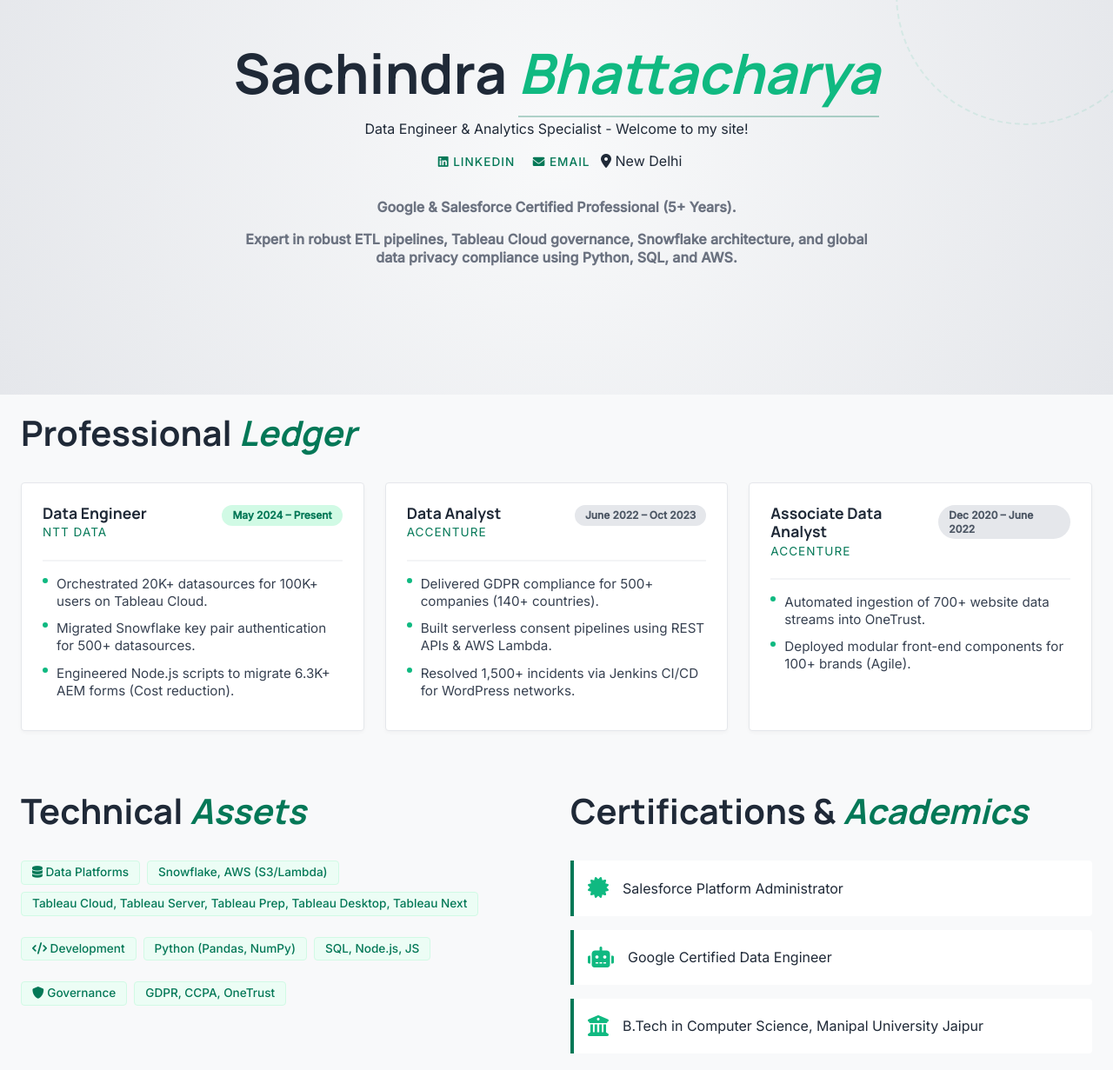
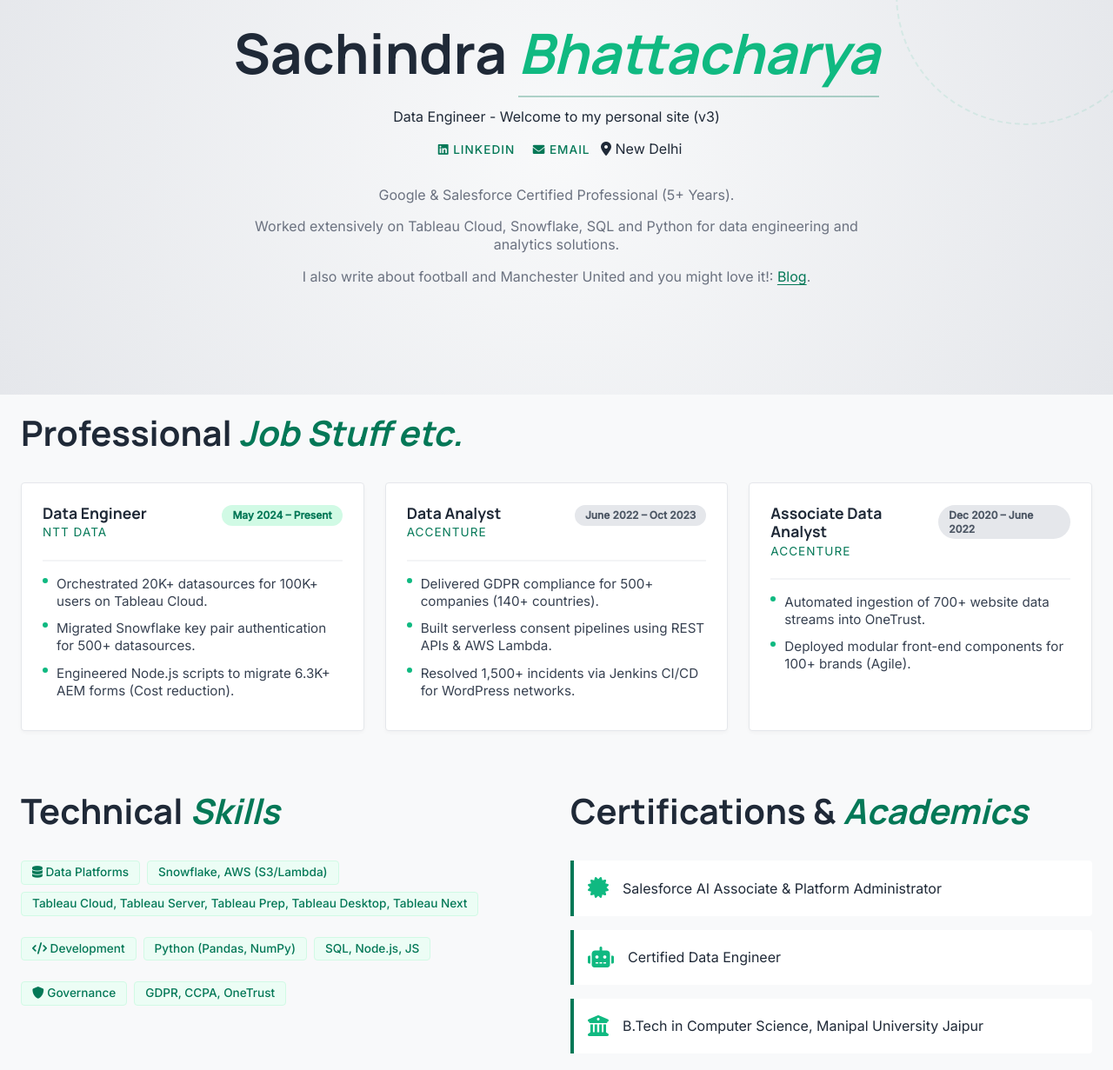
Before and after one commit to therealspark9/therealspark9.github.io, a plain HTML site: page index.html in a window 1280 px wide. Shown: the part 106-1337 px from the top of the page at 87% size. Drawn offline with Linux system fonts and the light colour scheme.

Commit message:
Changes to font weights, paddings, cleanups

```diff
--- a/index.html
+++ b/index.html
@@ -20,7 +20,7 @@
     <header class="hero">
         <div class="container hero-content">
             <h1>Sachindra <em class="gold">Bhattacharya</em></h1>
-            <p>Data Engineer & Analytics Specialist - Welcome to my site!</p>
+            <p>Data Engineer - Welcome to my personal site (v3)</p>
 
             <nav class="contact-bar">
                 <!-- Replace # with actual LinkedIn URL -->
@@ -34,7 +34,10 @@
                     Google & Salesforce Certified Professional (5+ Years).
                 </p>
                 <p class="text-body">
-                    Expert in robust ETL pipelines, Tableau Cloud governance, Snowflake architecture, and global data privacy compliance using Python, SQL, and AWS.
+                    Worked extensively on Tableau Cloud, Snowflake, SQL and Python for data engineering and analytics solutions.
+                </p>
+                <p class="text-body">
+                    I also write about football and Manchester United and you might love it!: <a href="https://sparxweb.wordpress.com/blog" target="_blank">Blog</a>.
                 </p>
             </section>
 
@@ -49,7 +52,7 @@
     <!-- EXPERIENCE SECTION -->
     <section class="ledger-section">
         <div class="container">
-            <h2>Professional <em class="gold">Ledger</em></h2>
+            <h2>Professional <em class="gold">Job Stuff etc.</em></h2>
 
             <div class="ledger-grid">
                 <!-- Job 1: NTT DATA -->
@@ -108,7 +111,7 @@
 
             <!-- Left Column: Skills -->
             <div class="stats-col fade-in-up">
-                <h2>Technical <em class="gold">Assets</em></h2>
+                <h2>Technical <em class="gold">Skills</em></h2>
                 <div class="skill-list">
                     <div class="tag-container">
                         <span class="tag"><i class="fas fa-database"></i> Data Platforms</span>
@@ -133,13 +136,13 @@
 
                 <div class="cert-box fade-in-up">
                     <span class="cert-icon"><i class="fas fa-certificate"></i></span>
-                    <span class="cert-title">Salesforce Platform Administrator</span>
+                    <span class="cert-title">Salesforce AI Associate & Platform Administrator</span>
                 </div>
 
                 <!-- FIXED: Corrected the nested div error -->
                 <div class="cert-box fade-in-up">
                     <span class="cert-icon"><i class="fas fa-robot"></i></span>
-                    <span class="cert-title">Google Certified Data Engineer</span>
+                    <span class="cert-title">Certified Data Engineer</span>
                 </div>
 
                 <div class="cert-box fade-in-up">
--- a/style.css
+++ b/style.css
@@ -34,7 +34,7 @@
 /* --- Hero Section --- */
 .hero { min-height: 70vh; display: flex; align-items: center; justify-content: center; text-align: center; background: radial-gradient(circle at center, var(--c-bg) 0%, #e5e7eb 100%); }
 
-.hero h1 { font-size: clamp(2.5rem, 5vw, 4rem); margin-bottom: 0.5rem; }
+.hero h1 { font-size: clamp(2.5rem, 5vw, 4rem); margin-bottom: 1.5rem; }
 .hero .gold { color: var(--primary-light); position: relative; }
 .hero .gold::after { content: ''; position: absolute; left: 0; bottom: -8px; width: 100%; height: 2px; background: var(--primary); opacity: 0.3; }
 
@@ -88,7 +88,7 @@
 /* --- Footer & Utilities --- */
 .s-footer { background-color: #e5e7eb; padding: 2rem 0; margin-top: 4rem; text-align: center; border-top: 1px solid #d1d5db; }
 .s-footer p { margin-bottom: 0.25rem; }
-.text-body { font-weight: 600; color: var(--c-text); }
+.text-body { font-weight: 400; color: var(--c-text); }
 .text-caption { font-size: 0.8rem; color: #6b7280; }
 .intro { max-width: 74ch; margin-top: 2rem; text-align: center; align-self: center; }
 .text-body a { color: var(--primary); text-decoration: underline; text-underline-offset: 3px; }
```
